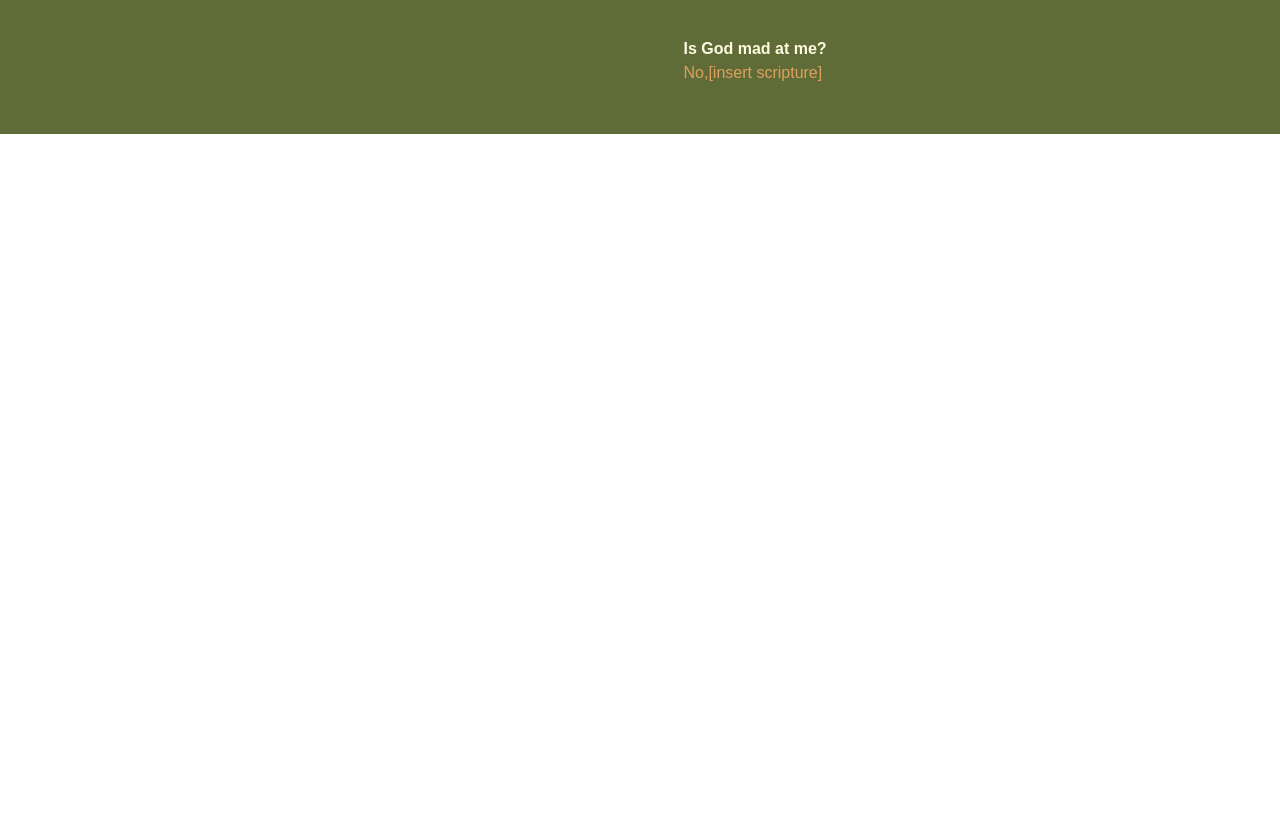
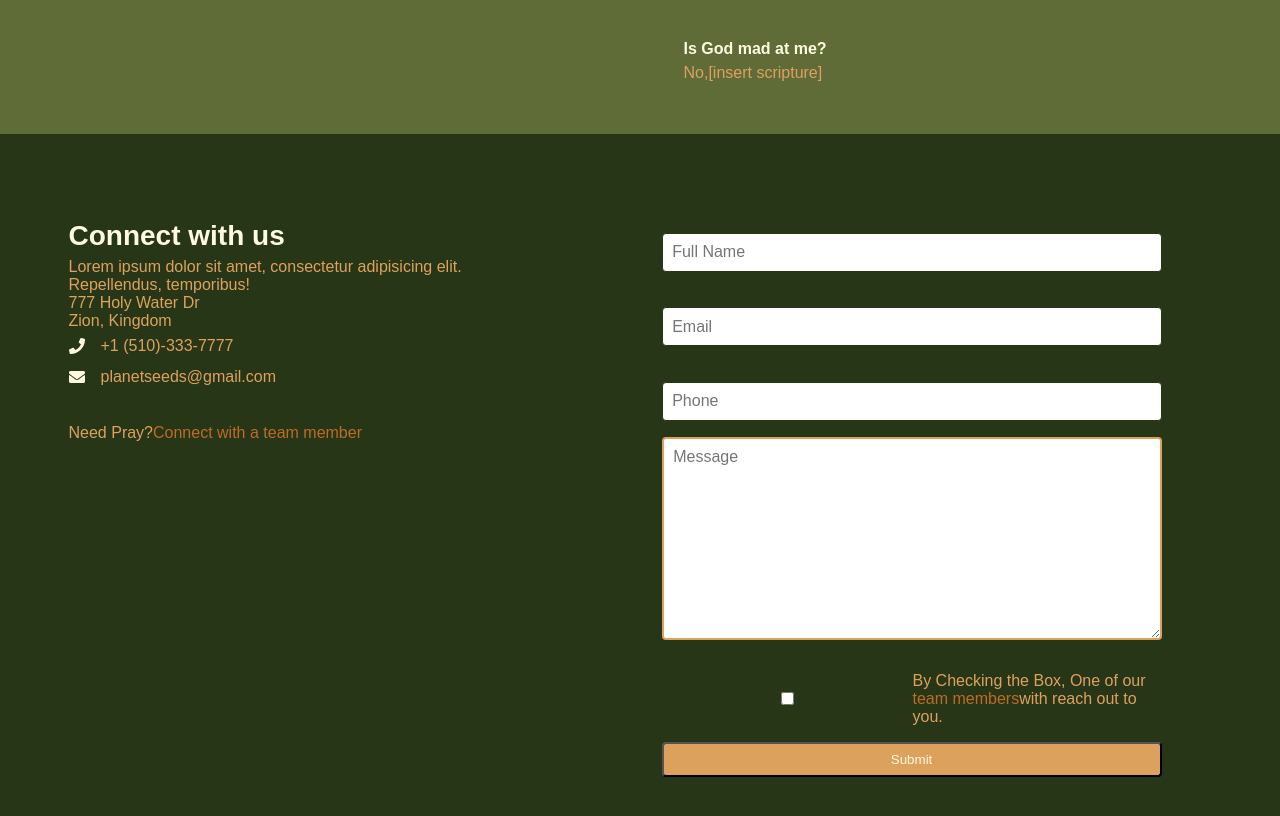
Before and after one commit to OhziiiLov3/plant-a-seed-demo, a React (Create React App) app: page / in a window 1280 px wide. Shown: the part 2200-3016 px from the top of the page. Before the commit the page ends 2334 px from the top, so only its background shows below. Built offline with nearby package versions, Linux system fonts and the light colour scheme.

Commit message:
feat: contact component and styles added

```diff
--- /dev/null
+++ b/src/components/Contact.jsx
@@ -0,0 +1,50 @@
+import React from 'react'
+import { FaEnvelope, FaPhone } from 'react-icons/fa';
+import './ContactStyles.css';
+
+const Contact = () => {
+  return (
+    <div className='contact'>
+      <div className="container">
+        <div className="col-1">
+          <div className="content">
+            <div>
+              <h2>Connect with us</h2>
+              <p>Lorem ipsum dolor sit amet, consectetur adipisicing elit. Repellendus, temporibus!</p>
+            </div>
+            <div className="address">
+              <p>777 Holy Water Dr</p>
+              <p>Zion, Kingdom</p>
+            </div>
+            <div className="icons">
+              <FaPhone style={{marginRight: '1rem'}}/>
+              <p>+1 (510)-333-7777</p>
+            </div>
+            <div className="icons">
+              <FaEnvelope style={{marginRight: '1rem'}}/>
+              <p>planetseeds@gmail.com</p>
+            </div>
+            <div className="careers">
+              <p>Need Pray?<span>Connect with a team member</span></p>
+            </div>
+          </div>
+        </div>
+        <div className="col-2">
+          <form action="">
+            <input type="text" placeholder='Full Name' />
+            <input type="email" placeholder='Email' />
+            <input type="phone" placeholder='Phone' />
+            <textarea name="Message" placeholder='Message' cols="30" rows="10"></textarea>
+              <div className="checkbox">
+                <input type="checkbox" />
+                <p>By Checking the Box, One of our <span>team members</span>with reach out to you.</p>
+              </div>
+              <button>Submit</button>
+          </form>
+        </div>
+      </div>
+    </div>
+  )
+}
+
+export default Contact
--- /dev/null
+++ b/src/components/ContactStyles.css
@@ -0,0 +1,121 @@
+.contact{
+    width:100%;
+    display: flex;
+    background-color: var(--darkgreen);
+}
+
+.contact .container{
+    max-width: 1240px;
+    margin: auto;
+    overflow: hidden;
+    display: flex;
+
+}
+
+.contact .col-1{
+    flex: 1 0 45%;
+    padding: 5rem 2rem;
+}
+
+.contact .col-1 h2{
+    font-size: 28px;
+    padding: .4rem 0;
+}
+
+.contact p{
+    color: var(--secondary);
+}
+
+.contact .col-2 .address{
+    padding: 1rem 0;
+}
+
+.contact .col-1 .icons{
+    display: flex;
+    align-items: center;
+    padding: .4rem 0;
+}
+
+.contact .careers{
+    padding: 2rem 0;
+}
+
+.contact span{
+    color: var(--lightbrown);
+}
+
+.contact .col-2{
+    flex: 1 0 55%;
+    padding: 5rem 2rem;
+}
+
+.contact form{
+    display: flex;
+    flex-direction: column;
+    max-width: 500px;
+    margin: auto;
+}
+
+.contact form input{
+    margin-bottom: 1rem;
+    padding: .6rem;
+    font-size: 1rem;
+    border-radius: 4px;
+    font-family: 'Montserrat', sans-serif;
+    font-family: 'Russo One', sans-serif;
+}
+
+.contact form textarea{
+    margin-bottom: 1rem;
+    padding: .6rem;
+    font-size: 1rem;
+    border-radius: 4px;
+    border: 2px solid var(--secondary);
+    font-family: 'Montserrat', sans-serif;
+    font-family: 'Russo One', sans-serif;
+}
+
+.contact form .checkbox{
+    display: flex;
+    align-items: center;
+    justify-content: center;
+    padding: 1rem 0;
+}
+
+.contact .checkbox input{
+    margin: 0;
+    padding-right: 4px;
+}
+
+.contact button {
+    width: 100;
+    padding: 8px 0;
+    border-radius: 1px solid var(--fontColor);
+    background-color: var(--secondary);
+    cursor: pointer;
+    border-radius: 4px;
+    color: var(--fontColor);
+    font-family: 'Montserrat', sans-serif;
+    font-family: 'Russo One', sans-serif;
+
+}
+
+.contact button:hover {
+    background-color: var(--darkgreen);
+    color: var(--fontColor);
+}
+
+@media screen and (max-width:960px){
+    .contact .container {
+            flex-direction: column;
+        }
+
+        .contact .col-1 {
+            padding: 0 1rem;
+        }
+
+        .contact .col-2 {
+            padding: 1rem;
+        }
+
+}
--- a/src/components/Home.jsx
+++ b/src/components/Home.jsx
@@ -5,6 +5,7 @@ import Hero from './Hero'
 import Prayers from './Prayers'
 import Testimonials from './Testimonials'
 import Faq from './Faq'
+import Contact from "./Contact";
 
 const Home = () => {
   return (
@@ -14,6 +15,7 @@ const Home = () => {
     <Prayers/>
     <Testimonials/>
     <Faq/>
+    <Contact/>
     </div>
   )
 }
```
